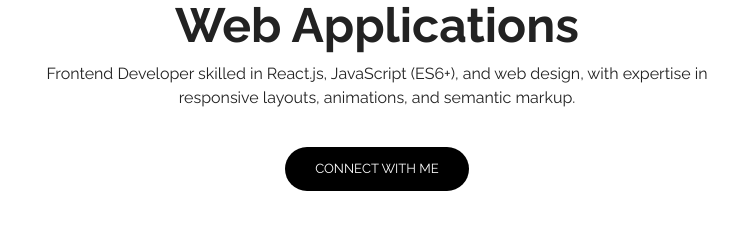
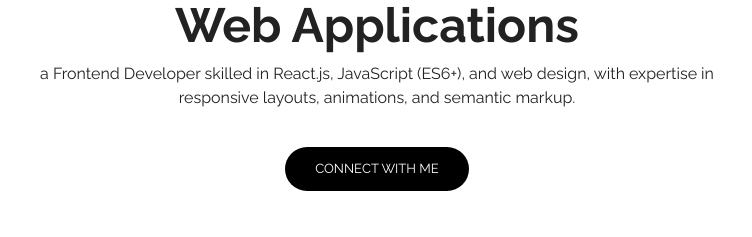
Before and after one commit to hariharan138/Hariharan, a website: page index.html in a window 1280 px wide. Shown: the part 407-644 px from the top of the page, 263-1015 px from the left. Drawn offline with Linux system fonts and the light colour scheme.

Commit message:
Update index.html

```diff
--- a/index.html
+++ b/index.html
@@ -142,7 +142,7 @@
           <h2>Web Applications</h2>
 
           <p>
-            Frontend Developer skilled in React.js, JavaScript (ES6+), and web design, with expertise in responsive layouts, animations, and semantic markup.
+            a Frontend Developer skilled in React.js, JavaScript (ES6+), and web design, with expertise in responsive layouts, animations, and semantic markup.
           </p>
         </div>
         <a
```
